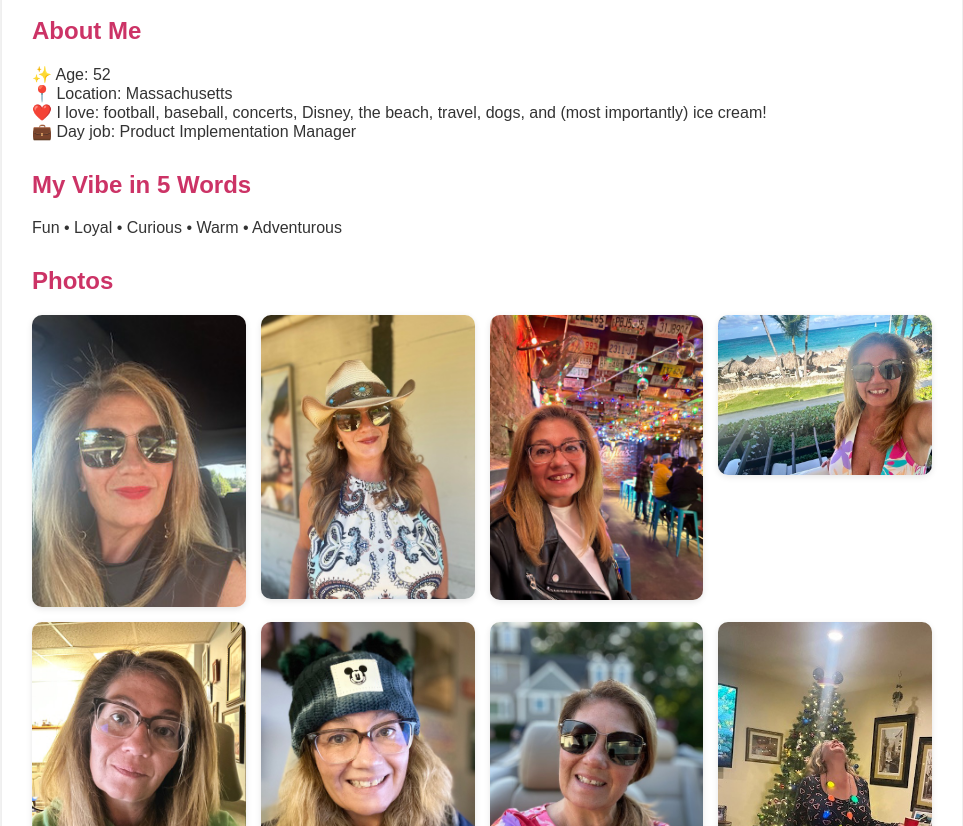
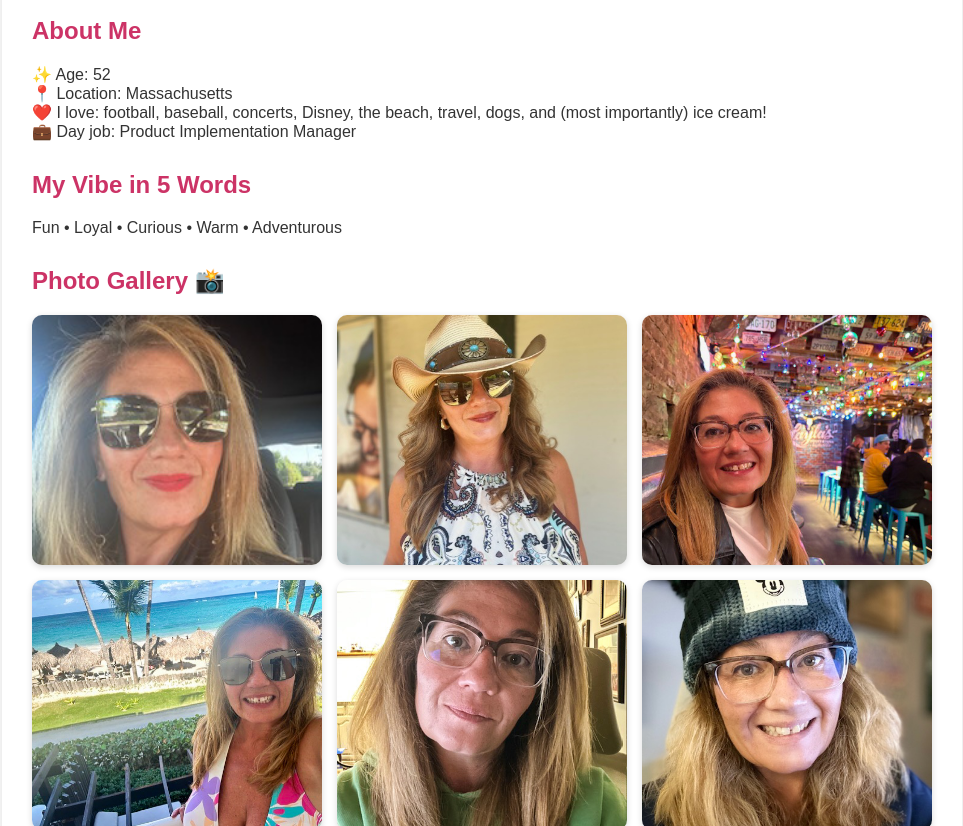
Before and after one commit to LisaGibeault/LisaGibeault.github.io, a plain HTML site: page index.html in a window 1280 px wide. Shown: the part 126-952 px from the top of the page, without its empty margins (158-1121 px from the left). Drawn offline with Linux system fonts and the light colour scheme.

Commit message:
Update index.html

```diff
--- a/index.html
+++ b/index.html
@@ -16,19 +16,24 @@
     li { margin-bottom: 8px; }
 
     /* Gallery Styles */
-    .gallery {
+    .photo-gallery {
   display: grid;
-      grid-template-columns: repeat(auto-fill, minmax(200px, 1fr));
+  grid-template-columns: repeat(auto-fit, minmax(250px, 1fr));
   gap: 15px;
+  margin-top: 20px;
 }
-    .gallery img {
+
+.photo-gallery img {
   width: 100%;
-      height: auto;
-      box-shadow: 0 2px 6px rgba(0,0,0,0.1);
-      transition: transform 0.2s;
+  height: 250px;        /* all same height */
+  object-fit: cover;    /* keeps proportions, crops edges if needed */
+  border-radius: 10px;
+  box-shadow: 0 2px 6px rgba(0,0,0,0.15);
+  transition: transform 0.3s ease;
 }
-    .gallery img:hover {
-      transform: scale(1.03);
+
+.photo-gallery img:hover {
+  transform: scale(1.05);
 }
   </style>
 </head>
@@ -51,18 +56,17 @@
     </div>
 
     <div class="section">
-      <h2>Photos</h2>
-      <div class="gallery">
-        <img src="photo1.jpg">
-        <img src="photo2.jpg">
-        <img src="photo3.jpg">
-        <img src="photo4.jpg">
-        <img src="photo5.jpg"">
-        <img src="photo6.jpg">
-        <img src="photo7.jpg">
-        <img src="photo8.jpg">
-        <img src="photo9.jpg">
-        <!-- Add more photos here if you like -->
+  <h2>Photo Gallery 📸</h2>
+  <div class="photo-gallery">
+    <img src="photo1.jpg" alt="Lisa photo 1">
+    <img src="photo2.jpg" alt="Lisa photo 2">
+    <img src="photo3.jpg" alt="Lisa photo 3">
+    <img src="photo4.jpg" alt="Lisa photo 4">
+    <img src="photo5.jpg" alt="Lisa photo 5">
+    <img src="photo6.jpg" alt="Lisa photo 6">
+    <img src="photo7.jpg" alt="Lisa photo 7">
+    <img src="photo8.jpg" alt="Lisa photo 8">
+    <img src="photo9.jpg" alt="Lisa photo 9">
   </div>
 </div>
 
```
Lines whose indentation alone changed are shown as unchanged.
